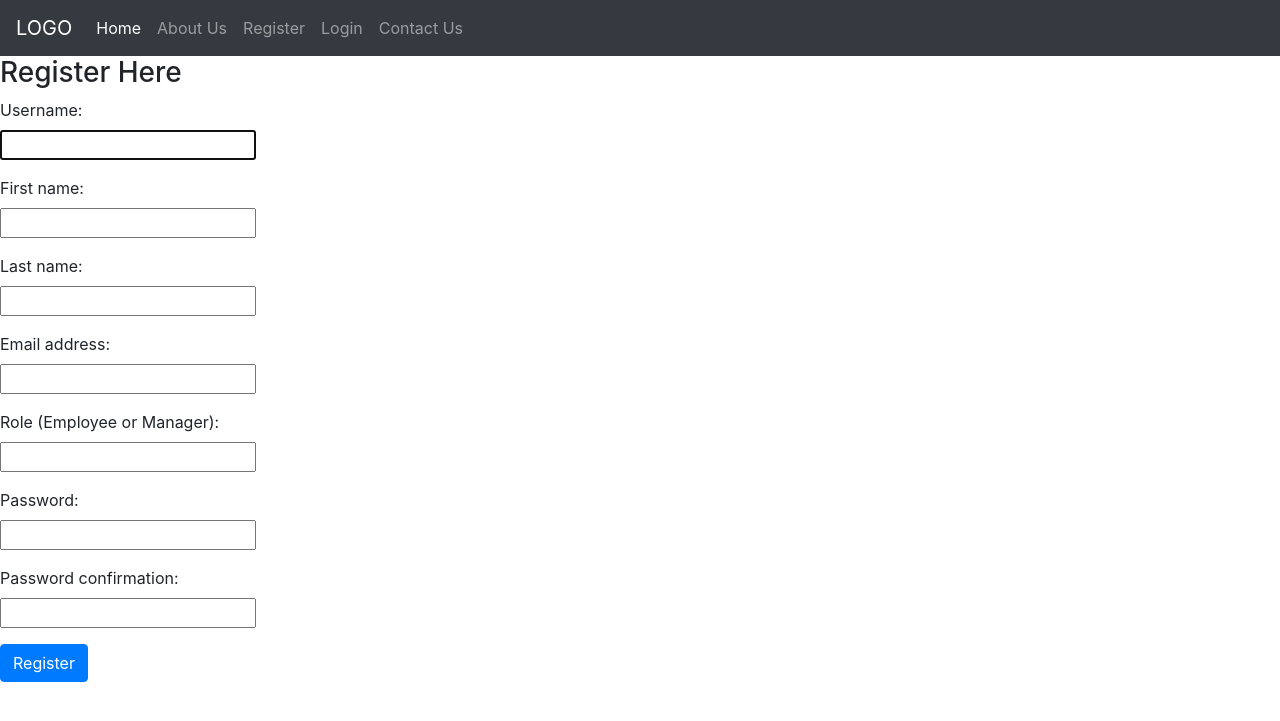
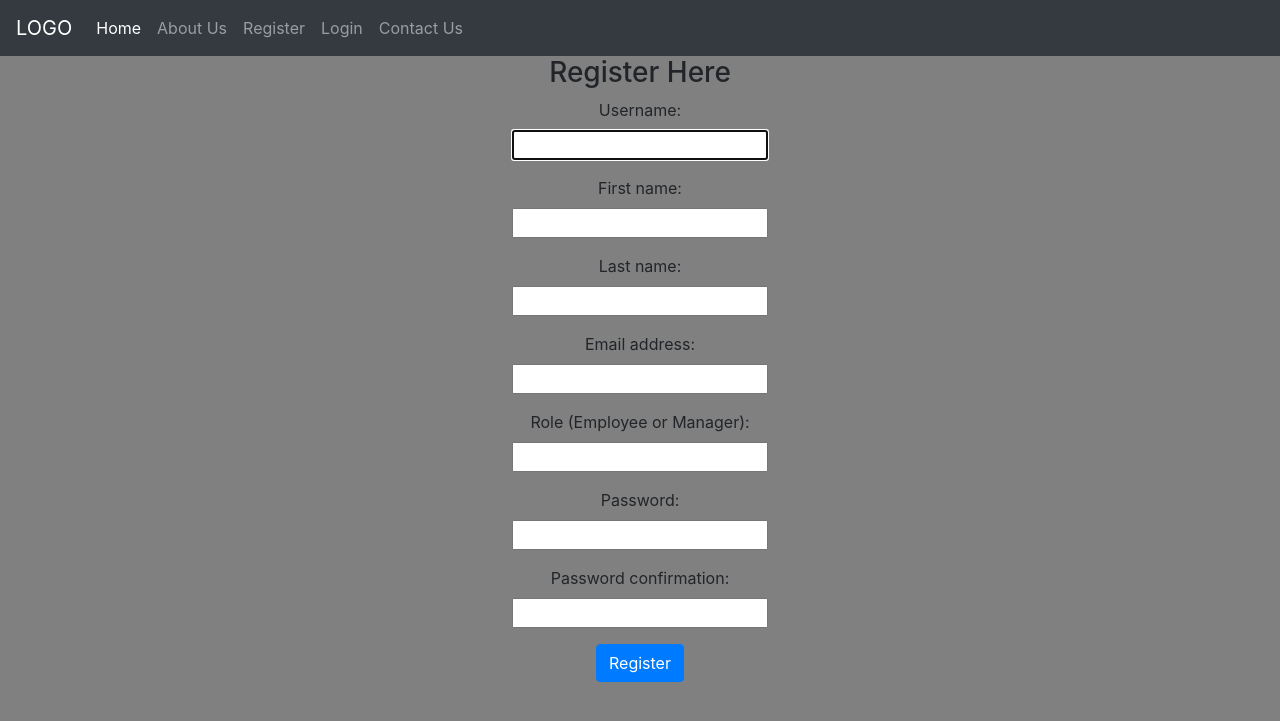
Before and after one commit to SheetalJade2019/LeaveMgmtSystem, a Django app: page /register/ in a window 1280 px wide. Shown: the top 721 px of the page. Run offline with Django 3.2, Linux system fonts and the light colour scheme; some libraries are stand-ins or nearby versions.

Commit message:
made come changes to existing project

```diff
--- a/leave/static/leave/css/style.css
+++ b/leave/static/leave/css/style.css
@@ -0,0 +1,3 @@
+body{
+  background-color: grey;
+}
--- a/leave/templates/leave/home.html
+++ b/leave/templates/leave/home.html
@@ -21,7 +21,7 @@
             quis nostrud exercitation ullamco laboris nisi ut aliquip ex ea commodo consequat. Duis aute irure dolor in reprehenderit in voluptate
              velit esse cillum dolore eu fugiat nulla pariatur. Excepteur sint occaecat cupidatat non proident, sunt in culpa qui officia deserunt
               mollit anim id est laborum.</p>
-      <div class="container">
+      <div class="container bg-warning text-center font-weight-bold">
         <div class="member">
           <a href="{% url 'register' %}">Want To Become A Member?</a>
           <br>
--- a/leave/templates/leave/leaveform.html
+++ b/leave/templates/leave/leaveform.html
@@ -13,7 +13,7 @@
   {% endfor %}
   {% endif %}
   <div class="">
-    <div class="text text-center jumbotron ">
+    <div class="text text-center">
       <h3> Leave Application Form</h3>
       <form class="" action="" method="post" novalidate>
         {% csrf_token %}
--- a/leave/templates/leave/login.html
+++ b/leave/templates/leave/login.html
@@ -3,7 +3,7 @@
 
 {% block content %}
 
-    <div class="login">
+    <div class="login text-center">
         <h3 >Login Here</h3>
         <form  method="post" novalidate>
             {% csrf_token %}
--- a/leave/templates/leave/register.html
+++ b/leave/templates/leave/register.html
@@ -3,7 +3,7 @@
 
 {% block content %}
 
-    <div class="register">
+    <div class="register text-center">
         <h3 >Register Here</h3>
         {% if messages %}
         {% for message in messages %}
```
Also changed, not shown: db.sqlite3, 7 other files.
